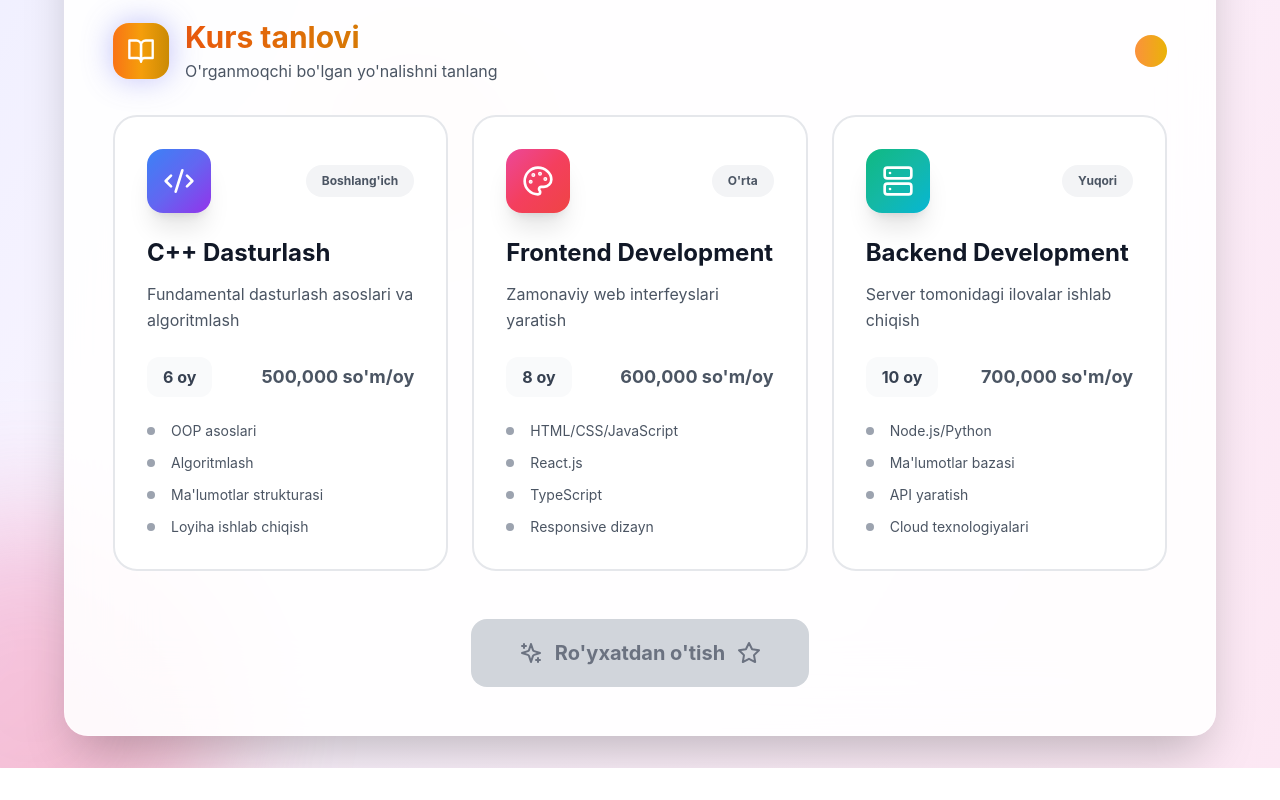
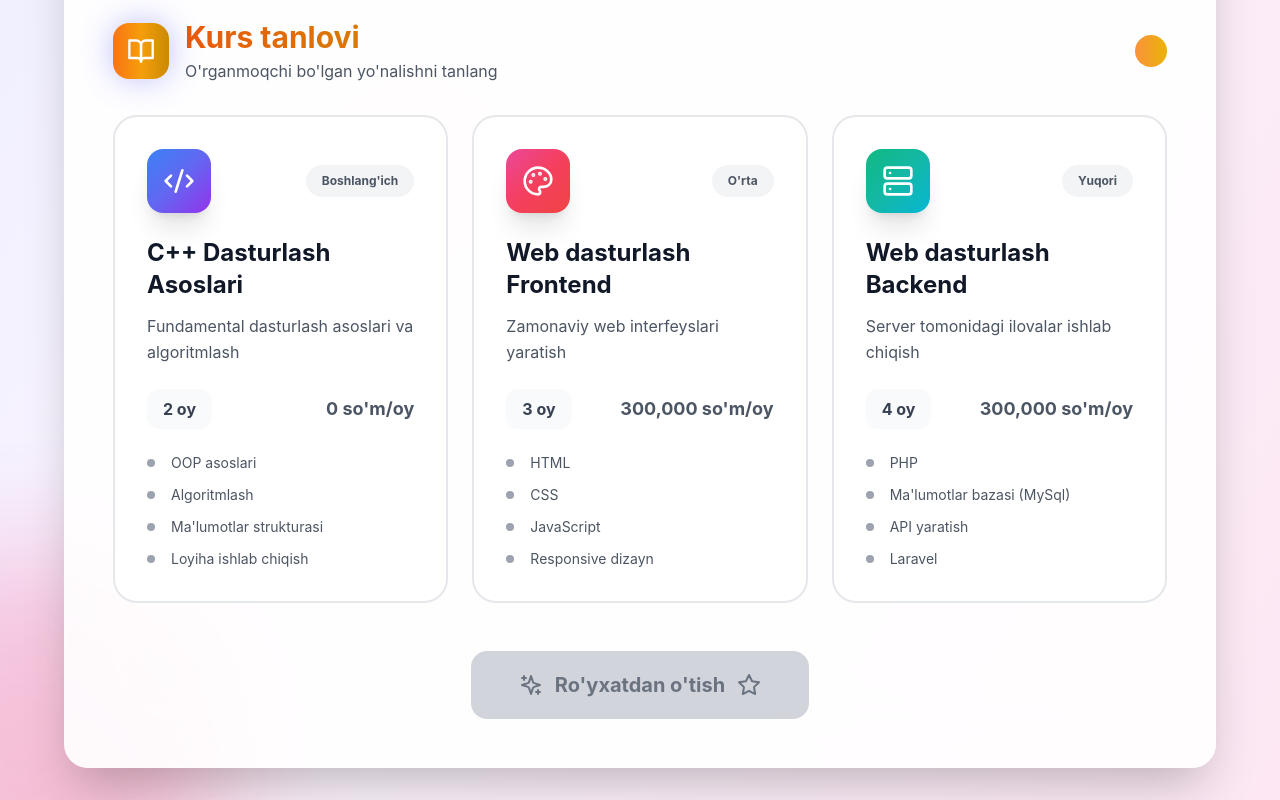
Before and after one commit to Iqbolshoh/react-register-form, a React (Vite) app: page / in a window 1280 px wide. Shown: the part 1359-2159 px from the top of the page. Before the commit the page ends 2127 px from the top, so only its background shows below. Built offline with nearby package versions, Linux system fonts and the light colour scheme.

Commit message:
Update course titles, durations, and pricing in CourseSelection component; modify course selection options in RegistrationForm

```diff
--- a/src/components/CourseSelection.tsx
+++ b/src/components/CourseSelection.tsx
@@ -21,10 +21,10 @@ interface CourseSelectionProps {
 const courses: Course[] = [
   {
     value: 'cpp',
-    title: 'C++ Dasturlash',
+    title: 'C++ Dasturlash Asoslari',
     description: 'Fundamental dasturlash asoslari va algoritmlash',
-    duration: '6 oy',
-    price: '500,000 so\'m/oy',
+    duration: '2 oy',
+    price: '0 so\'m/oy',
     level: 'Boshlang\'ich',
     icon: Code2,
     gradient: 'from-blue-500 via-indigo-500 to-purple-600',
@@ -32,25 +32,25 @@ const courses: Course[] = [
   },
   {
     value: 'frontend',
-    title: 'Frontend Development',
+    title: 'Web dasturlash Frontend',
     description: 'Zamonaviy web interfeyslari yaratish',
-    duration: '8 oy',
-    price: '600,000 so\'m/oy',
+    duration: '3 oy',
+    price: '300,000 so\'m/oy',
     level: 'O\'rta',
     icon: Palette,
     gradient: 'from-pink-500 via-rose-500 to-red-500',
-    features: ['HTML/CSS/JavaScript', 'React.js', 'TypeScript', 'Responsive dizayn'],
+    features: ['HTML', 'CSS', 'JavaScript', 'Responsive dizayn'],
   },
   {
     value: 'backend',
-    title: 'Backend Development',
+    title: 'Web dasturlash Backend',
     description: 'Server tomonidagi ilovalar ishlab chiqish',
-    duration: '10 oy',
-    price: '700,000 so\'m/oy',
+    duration: '4 oy',
+    price: '300,000 so\'m/oy',
     level: 'Yuqori',
     icon: Server,
     gradient: 'from-emerald-500 via-teal-500 to-cyan-500',
-    features: ['Node.js/Python', 'Ma\'lumotlar bazasi', 'API yaratish', 'Cloud texnologiyalari'],
+    features: ['PHP', 'Ma\'lumotlar bazasi (MySql)', 'API yaratish', 'Laravel'],
   },
 ];
 
--- a/src/components/RegistrationForm.tsx
+++ b/src/components/RegistrationForm.tsx
@@ -215,12 +215,10 @@ export default function RegistrationForm() {
                   value={formData.currentCourse}
                   onChange={(value) => handleInputChange('currentCourse', value)}
                   options={[
-                    { value: '9', label: '9-sinf' },
-                    { value: '10', label: '10-sinf' },
-                    { value: '11', label: '11-sinf' },
-                    { value: 'graduate', label: 'Maktabni tugatgan' },
-                    { value: 'student', label: 'Talaba' },
-                    { value: 'working', label: 'Ishlayman' },
+                    { value: '1', label: '1-kurs' },
+                    { value: '2', label: '2-kurs' },
+                    { value: '3', label: '3-kurs' },
+                    { value: '4', label: '4-kurs' },
                   ]}
                   placeholder="Kursni tanlang"
                   required
@@ -231,10 +229,10 @@ export default function RegistrationForm() {
                   value={formData.direction}
                   onChange={(value) => handleInputChange('direction', value)}
                   options={[
-                    { value: 'aniq', label: 'Aniq fanlar' },
-                    { value: 'ijtimoiy', label: 'Ijtimoiy fanlar' },
-                    { value: 'texnik', label: 'Texnik yo\'nalish' },
-                    { value: 'iqtisodiy', label: 'Iqtisodiy yo\'nalish' },
+                    { value: '', label: 'Axborot xavfsizligi' },
+                    { value: '', label: 'Sun’iy intellekt' },
+                    { value: '', label: 'Axborot tizimlari va texnologiyalari' },
+                    { value: '', label: 'Dasturiy injiniring' },
                     { value: 'other', label: 'Boshqa' },
                   ]}
                   placeholder="Yo'nalishni tanlang"
```
Also changed, not shown: tailwind.config.js (line endings or trailing spaces).
